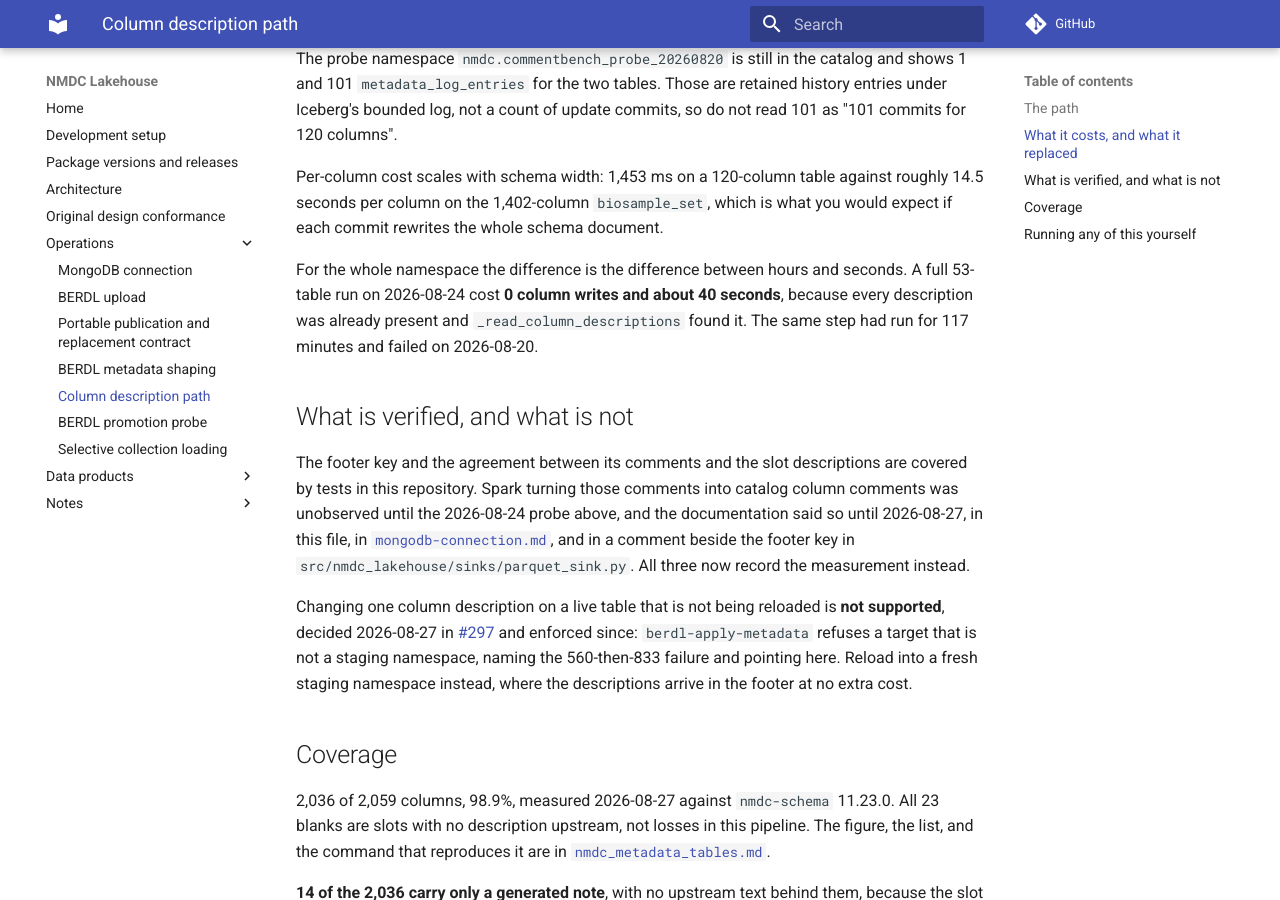
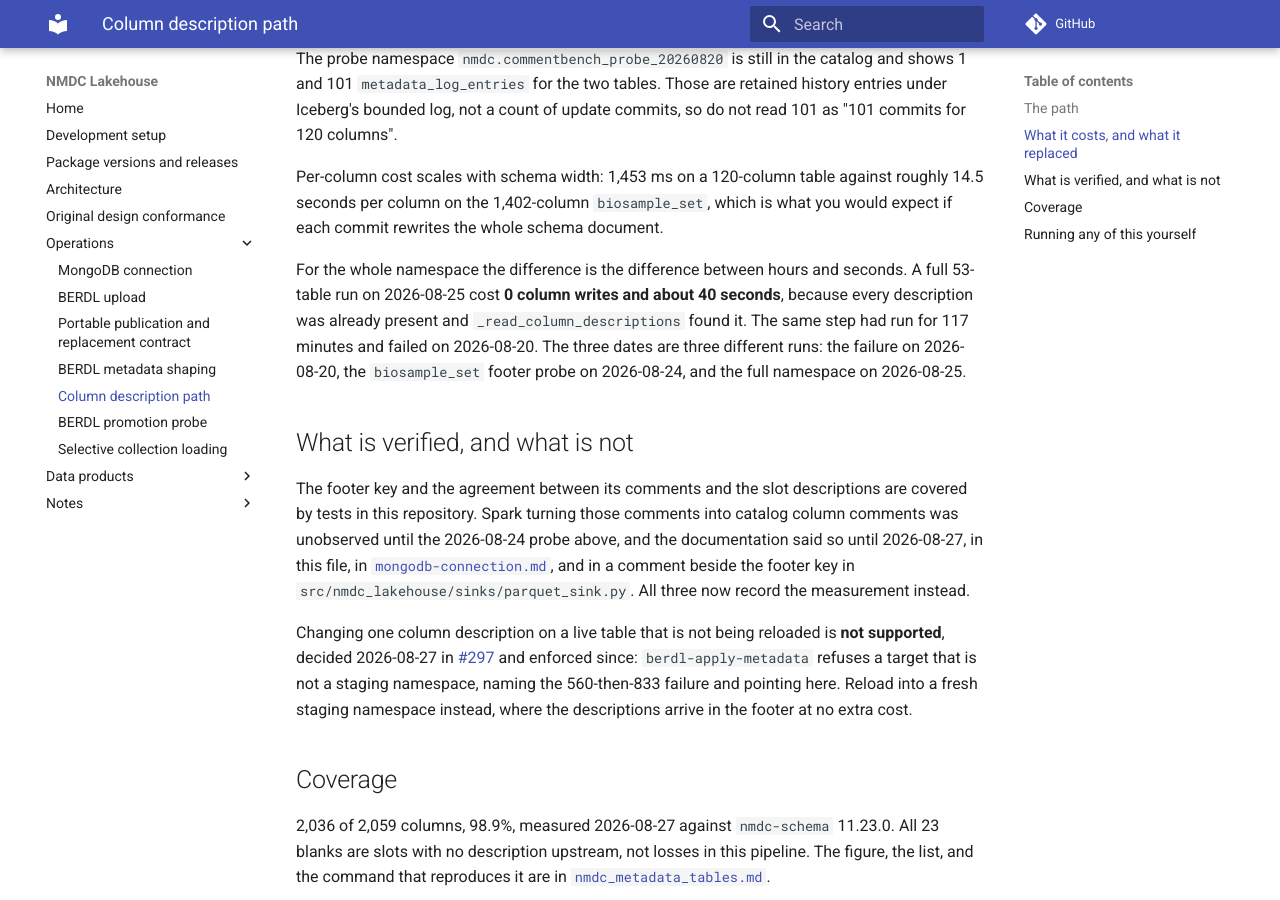
Before and after one commit to microbiomedata/nmdc-lakehouse, an MkDocs documentation site: the page built from docs/column-description-path.md, in a window 1280 px wide and 900 px high, scrolled down 2044 px. Built offline with MkDocs 1.6.1 and Material for MkDocs 9.7.7, drawn with Linux system fonts in a browser that asks for light colours; comment, search, counter and statistics services are not loaded.

Commit message:
Date the 53-table run to when it ran
I gave it as 2026-08-24 in both documents. Issue 258 says plainly that the
staging run finished on 2026-08-25; 2026-08-24 is the biosample_set footer
probe, a different run on a different table.

Three runs sit within five days and I had collapsed two of them: the failure on
2026-08-20, the footer probe on 2026-08-24, and the full namespace on
2026-08-25. The description path now names all three where they are cited
together, since the whole point of these dates is that a reader can go back to
the run.

Third correction today from the same source. I have been citing issue bodies and
my own summaries rather than the comment holding the measurement, and this
document exists to stop exactly that.

Co-Authored-By: Claude <noreply@anthropic.com>

```diff
--- a/docs/column-description-path.md
+++ b/docs/column-description-path.md
@@ -97,10 +97,12 @@ roughly 14.5 seconds per column on the 1,402-column `biosample_set`, which is
 what you would expect if each commit rewrites the whole schema document.
 
 For the whole namespace the difference is the difference between hours and
-seconds. A full 53-table run on 2026-08-24 cost **0 column writes and about 40
+seconds. A full 53-table run on 2026-08-25 cost **0 column writes and about 40
 seconds**, because every description was already present and
 `_read_column_descriptions` found it. The same step had run for 117 minutes and
-failed on 2026-08-20.
+failed on 2026-08-20. The three dates are three different runs: the failure on
+2026-08-20, the `biosample_set` footer probe on 2026-08-24, and the full
+namespace on 2026-08-25.
 
 ## What is verified, and what is not
 
```
Also changed, not shown: docs/berdl-upload.md (+1 -1 lines).
